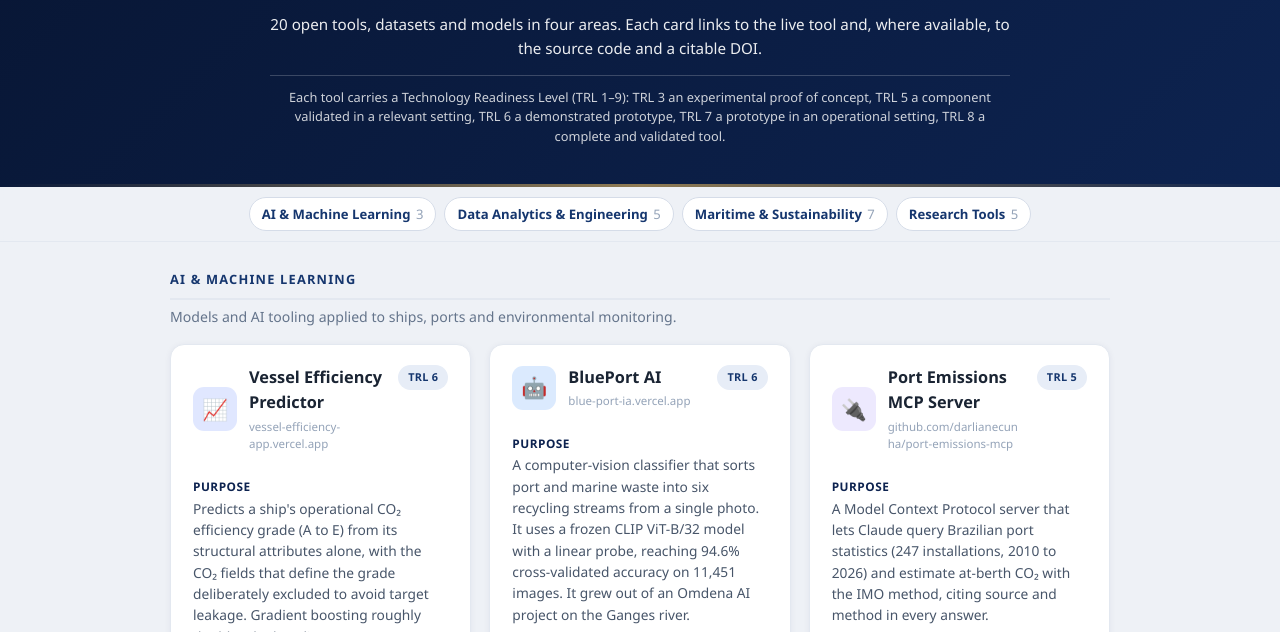
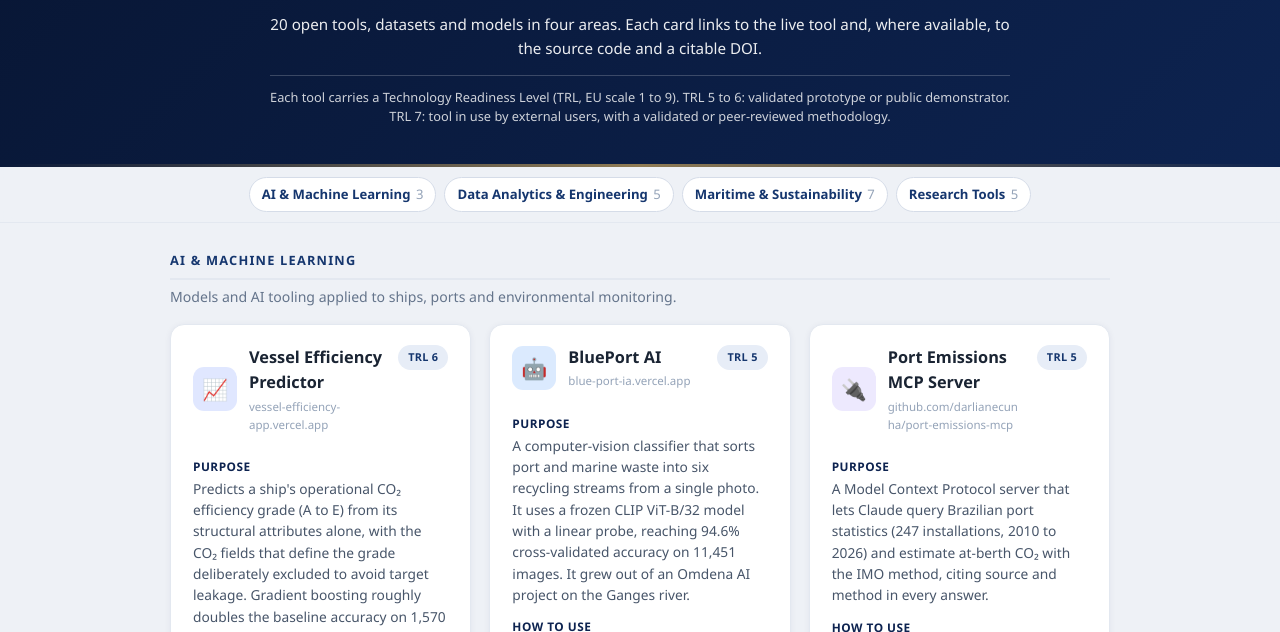
Before and after one commit to darlianecunha/cunha-data-science, a plain HTML site: page index.html in a window 1280 px wide. Shown: the part 133-765 px from the top of the page. Drawn offline with Linux system fonts and the light colour scheme.

Commit message:
Add files via upload

```diff
--- a/index.html
+++ b/index.html
@@ -115,9 +115,9 @@
     where available, to the source code and a citable DOI.
   </p>
   <p class="trl-note">
-    Each tool carries a Technology Readiness Level (TRL 1–9): TRL 3 an experimental proof of
-    concept, TRL 5 a component validated in a relevant setting, TRL 6 a demonstrated prototype,
-    TRL 7 a prototype in an operational setting, TRL 8 a complete and validated tool.
+    Each tool carries a Technology Readiness Level (TRL, EU scale 1 to 9). TRL 5 to 6: validated
+    prototype or public demonstrator. TRL 7: tool in use by external users, with a validated or
+    peer-reviewed methodology.
   </p>
 </header>
 
@@ -145,7 +145,7 @@
       <div class="card-head">
         <div class="icon bg-blue">🤖</div>
         <div><div class="card-name">BluePort AI</div><div class="card-url">blue-port-ia.vercel.app</div></div>
-        <span class="trl" title="Technology Readiness Level">TRL 6</span>
+        <span class="trl" title="Technology Readiness Level">TRL 5</span>
       </div>
       <div class="field"><span class="label">Purpose</span><p>A computer-vision classifier that sorts port and marine waste into six recycling streams from a single photo. It uses a frozen CLIP ViT-B/32 model with a linear probe, reaching 94.6% cross-validated accuracy on 11,451 images. It grew out of an Omdena AI project on the Ganges river.</p></div>
       <div class="field"><span class="label">How to use</span><p>Upload a photo on the website, where the model runs entirely in the browser, or send it to the Telegram bot @blueportbot. Both return the category, a confidence score and disposal guidance in seconds.</p></div>
@@ -176,7 +176,7 @@
       <div class="card-head">
         <div class="icon bg-blue">🇧🇷</div>
         <div><div class="card-name">Brazil Port Data</div><div class="card-url">brazilportdata.com</div></div>
-        <span class="trl" title="Technology Readiness Level">TRL 8</span>
+        <span class="trl" title="Technology Readiness Level">TRL 7</span>
       </div>
       <div class="field"><span class="label">Purpose</span><p>A research and data hub on the Brazilian port sector, updated monthly from ANTAQ. It brings together PortFlow (cargo since 2010), the Top 20 ports and terminals, Brazilian Berthings, the Port Call Monitor, Port Hubs Brazil and Europe, and a curated set of publications.</p></div>
       <div class="field"><span class="label">How to use</span><p>Open the hub and choose a dashboard, or browse the publications collection.</p></div>
@@ -200,9 +200,9 @@
       <div class="card-head">
         <div class="icon bg-yellow">💶</div>
         <div><div class="card-name">Shipping Carbon Costs · EU ETS Ranking</div><div class="card-url">shipping-carbon-costs.vercel.app</div></div>
-        <span class="trl" title="Technology Readiness Level">TRL 7</span>
+        <span class="trl" title="Technology Readiness Level">TRL 6</span>
       </div>
-      <div class="field"><span class="label">Purpose</span><p>Ranks 3,303 shipping companies by their EU ETS carbon cost, built on the verified EU MRV 2024 dataset (12,610 ships, 87.3 Mt of ETS-scoped CO₂). At €80 per allowance the maritime bill reaches €6.99 billion a year, with the top 10 companies carrying 21.5% and MSC alone facing about €427 million.</p></div>
+      <div class="field"><span class="label">Purpose</span><p>Ranks 3,495 shipping companies by their EU ETS carbon cost, built on the verified EU MRV 2025 dataset (13,877 ships, 87.3 Mt of ETS-scoped CO₂). At €80 per allowance the maritime bill reaches €6.98 billion a year, with the top 10 companies carrying 21.3% and MSC alone facing about €429 million.</p></div>
       <div class="field"><span class="label">How to use</span><p>Read the headline figures and the top-20 chart, then consult the ranking table of the top 25 Document-of-Compliance holders.</p></div>
       <div class="field audience"><span class="label">Who it is for</span><p>Shipping companies, maritime economists, policy analysts and researchers on EU ETS exposure.</p></div>
       <div class="field"><span class="label">Efficiency gain</span><p>Converts the EU MRV dataset into a company-level carbon-cost ranking: who actually pays for shipping's carbon.</p></div>
@@ -243,7 +243,7 @@
       <div class="card-head">
         <div class="icon bg-green">🌱</div>
         <div><div class="card-name">SDG Port Hub · SDG Attributes</div><div class="card-url">sdg-port-hub-sable.vercel.app</div></div>
-        <span class="trl" title="Technology Readiness Level">TRL 8</span>
+        <span class="trl" title="Technology Readiness Level">TRL 7</span>
       </div>
       <div class="field"><span class="label">Purpose</span><p>The interactive version of a peer-reviewed port sustainability framework: 84 indicators across 8 SDGs and 20 thematic dimensions (Cunha et al., 2025, Marine Policy). It won 1st place, Academic Production, at the 2026 Inova Itaqui Prize and is the framework adopted for the update of Brazil's port environmental performance index (IDA/ANTAQ).</p></div>
       <div class="field"><span class="label">How to use</span><p>Consult the indicator reference, then score each indicator; the overall score and performance band update automatically, in English or Portuguese.</p></div>
@@ -255,7 +255,7 @@
       <div class="card-head">
         <div class="icon bg-orange">🔥</div>
         <div><div class="card-name">Shipping Methane Monitor</div><div class="card-url">shipping-methane-monitor.vercel.app</div></div>
-        <span class="trl" title="Technology Readiness Level">TRL 7</span>
+        <span class="trl" title="Technology Readiness Level">TRL 6</span>
       </div>
       <div class="field"><span class="label">Purpose</span><p>The first open observatory of the verified CH₄ and N₂O emissions now reported under EU MRV (2024 and 2025). On the same 11,453 ships, verified CO₂ fell 5.1% while CH₄ rose 21.2%. In 2025, 406 LNG carriers emitted 59.5% of all verified methane: decarbonisation is trading CO₂ for methane.</p></div>
       <div class="field"><span class="label">How to use</span><p>Read the headline findings, explore the charts by ship type and consult the full breakdown table.</p></div>
@@ -279,7 +279,7 @@
       <div class="card-head">
         <div class="icon bg-indigo">⚓</div>
         <div><div class="card-name">European Port Traffic Explorer</div><div class="card-url">port-traffic-explorer.vercel.app</div></div>
-        <span class="trl" title="Technology Readiness Level">TRL 7</span>
+        <span class="trl" title="Technology Readiness Level">TRL 6</span>
       </div>
       <div class="field"><span class="label">Purpose</span><p>Interactive comparison of annual vessel arrivals at 15 major European ports by ship type and size class, built on official Eurostat statistics (2019 to present, closed calendar years).</p></div>
       <div class="field"><span class="label">How to use</span><p>Pick ports with the chips or the ranking table, filter by ship type and switch between arrivals and gross tonnage.</p></div>
@@ -291,7 +291,7 @@
       <div class="card-head">
         <div class="icon bg-teal">🛰️</div>
         <div><div class="card-name">EU Ports NO₂ · Seen From Space</div><div class="card-url">eu-ports-no2.vercel.app</div></div>
-        <span class="trl" title="Technology Readiness Level">TRL 7</span>
+        <span class="trl" title="Technology Readiness Level">TRL 6</span>
       </div>
       <div class="field"><span class="label">Purpose</span><p>Uses Copernicus Sentinel-5P data (2024 annual mean) to map NO₂ enhancement over 15 European ports and 2 shipping lanes. The Strait of Gibraltar lane shows +53.5% NO₂ against the surrounding sea with no city in sight, Algeciras reaches +59.6% among non-metropolitan ports, and metropolitan Piraeus climbs to +232%.</p></div>
       <div class="field"><span class="label">How to use</span><p>Read the enhancement chart (ports away from cities, metropolitan ports and open-sea lanes), then consult the table of port versus regional background.</p></div>
@@ -303,7 +303,7 @@
       <div class="card-head">
         <div class="icon bg-indigo">🐳</div>
         <div><div class="card-name">Vessel Gigantism</div><div class="card-url">vessel-gigantism.vercel.app</div></div>
-        <span class="trl" title="Technology Readiness Level">TRL 7</span>
+        <span class="trl" title="Technology Readiness Level">TRL 6</span>
       </div>
       <div class="field"><span class="label">Purpose</span><p>Traces three decades of the "fewer ships, bigger ships" trend in European ports using Eurostat data (mar_tf_qm). Across the EU-27, average container-ship size per call rose 2.3 times (16,892 to 38,575 GT) while arrivals fell 19%, and some ports grew far more, such as Gdansk at 11.8 times.</p></div>
       <div class="field"><span class="label">How to use</span><p>Select ports and a ship type to compare average vessel size per call, arrivals and growth multiples, then read the thirty-year ledger.</p></div>
@@ -334,7 +334,7 @@
       <div class="card-head">
         <div class="icon bg-red">🔤</div>
         <div><div class="card-name">PDF → VOSviewer Network</div><div class="card-url">text-umber-delta.vercel.app</div></div>
-        <span class="trl" title="Technology Readiness Level">TRL 7</span>
+        <span class="trl" title="Technology Readiness Level">TRL 6</span>
       </div>
       <div class="field"><span class="label">Purpose</span><p>Turns a set of PDFs into a word co-occurrence network for VOSviewer Online, detecting the most frequent terms automatically. Text is extracted entirely in the browser, with Portuguese and English stopwords removed and nothing sent to a server.</p></div>
       <div class="field"><span class="label">How to use</span><p>Upload the PDFs, set the network parameters (minimum frequency, co-occurrence and maximum terms) and download the JSON. Then open it at <a href="https://web.vosviewer.com/" target="_blank" rel="noopener">VOSviewer Online</a>.</p></div>
@@ -346,7 +346,7 @@
       <div class="card-head">
         <div class="icon bg-orange">🔠</div>
         <div><div class="card-name">PDF Terms → VOSviewer</div><div class="card-url">textmining2.vercel.app</div></div>
-        <span class="trl" title="Technology Readiness Level">TRL 5</span>
+        <span class="trl" title="Technology Readiness Level">TRL 6</span>
       </div>
       <div class="field"><span class="label">Purpose</span><p>Directed text mining with a controlled vocabulary. You define the keywords and the app counts their occurrences and co-occurrences across your PDFs, with grouped synonyms, compound terms, wildcards and thematic categories, then generates a JSON file for VOSviewer Online.</p></div>
       <div class="field"><span class="label">How to use</span><p>Upload the PDFs and list your keywords (group synonyms with "=", use "*" for variants and "[ ]" for categories, or load a domain pack). Download the JSON and open it at <a href="https://web.vosviewer.com/" target="_blank" rel="noopener">VOSviewer Online</a>.</p></div>
@@ -358,7 +358,7 @@
       <div class="card-head">
         <div class="icon bg-purple">🔎</div>
         <div><div class="card-name">ResearchMatch for Topic</div><div class="card-url">researchmatchfortopic.vercel.app</div></div>
-        <span class="trl" title="Technology Readiness Level">TRL 3</span>
+        <span class="trl" title="Technology Readiness Level">TRL 6</span>
       </div>
       <div class="field"><span class="label">Purpose</span><p>Finds the leading researchers in any field. It searches paper titles and abstracts through OpenAlex, detects the dominant topics and ranks authors by a balance of subject relevance and scholarly impact (h-index).</p></div>
       <div class="field"><span class="label">How to use</span><p>Type a keyword or topic and get a ranked list of experts. Suggested searches are provided as a starting point.</p></div>
@@ -370,7 +370,7 @@
       <div class="card-head">
         <div class="icon bg-teal">🧬</div>
         <div><div class="card-name">ResearchMatch with ORCID</div><div class="card-url">researchmatch-chi.vercel.app</div></div>
-        <span class="trl" title="Technology Readiness Level">TRL 3</span>
+        <span class="trl" title="Technology Readiness Level">TRL 6</span>
       </div>
       <div class="field"><span class="label">Purpose</span><p>Finds new potential collaborators aligned with an ORCID profile, using cosine similarity over the profile's OpenAlex topics. Existing co-authors are excluded so the results are new contacts.</p></div>
       <div class="field"><span class="label">How to use</span><p>Enter any ORCID iD and review the aligned researchers the tool proposes.</p></div>
@@ -382,7 +382,7 @@
       <div class="card-head">
         <div class="icon bg-green">📡</div>
         <div><div class="card-name">SDG Radar · Coastal Maranhão</div><div class="card-url">radarods.vercel.app</div></div>
-        <span class="trl" title="Technology Readiness Level">TRL 3</span>
+        <span class="trl" title="Technology Readiness Level">TRL 6</span>
       </div>
       <div class="field"><span class="label">Purpose</span><p>A municipal sustainability platform for the 27 coastal municipalities of Maranhão's Equatorial Margin, adapting the ISM-ODS method first developed for ports. It scores SDGs 7, 11, 13, 14 and 17 on a 1 to 5 maturity scale, with full data for four pilot municipalities. Portuguese interface.</p></div>
       <div class="field"><span class="label">How to use</span><p>Read each municipality's radar, ranking and gap to the 2030 target, then adjust indicators in the simulator to see which climate-finance calls the new score would unlock.</p></div>
```
